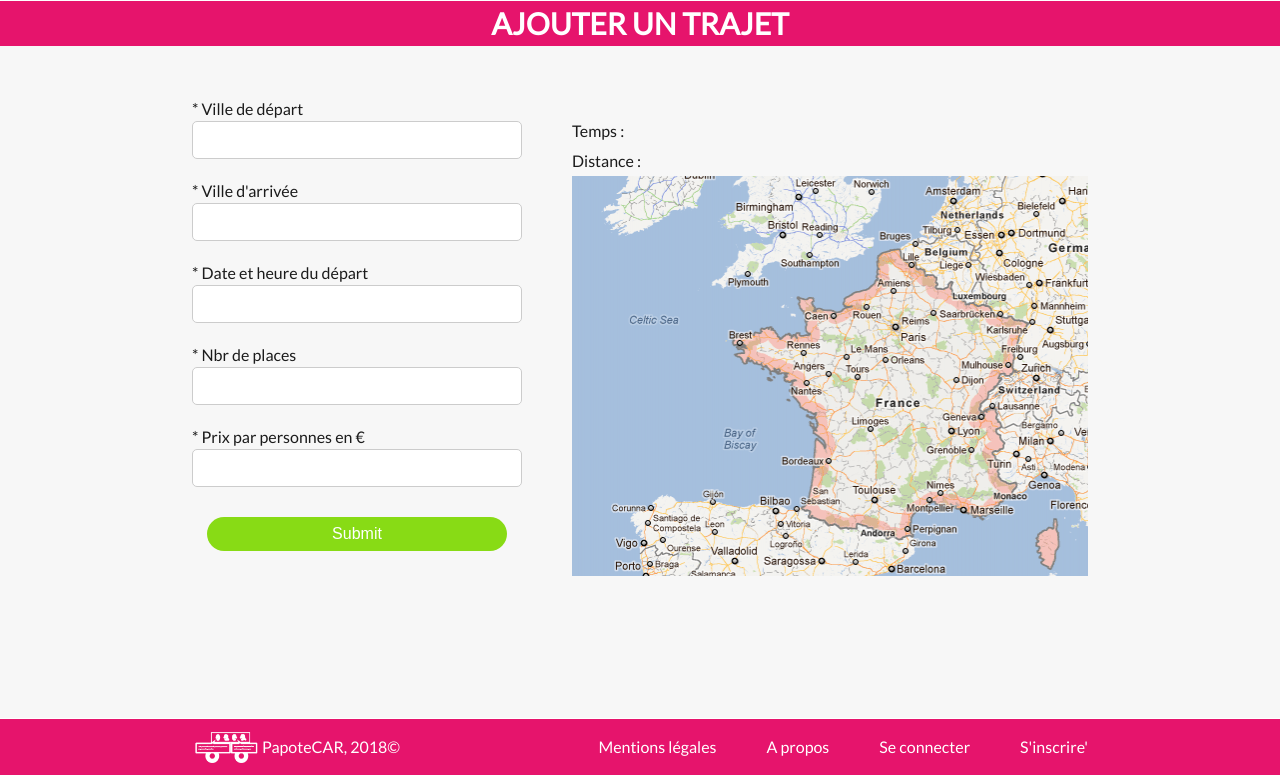
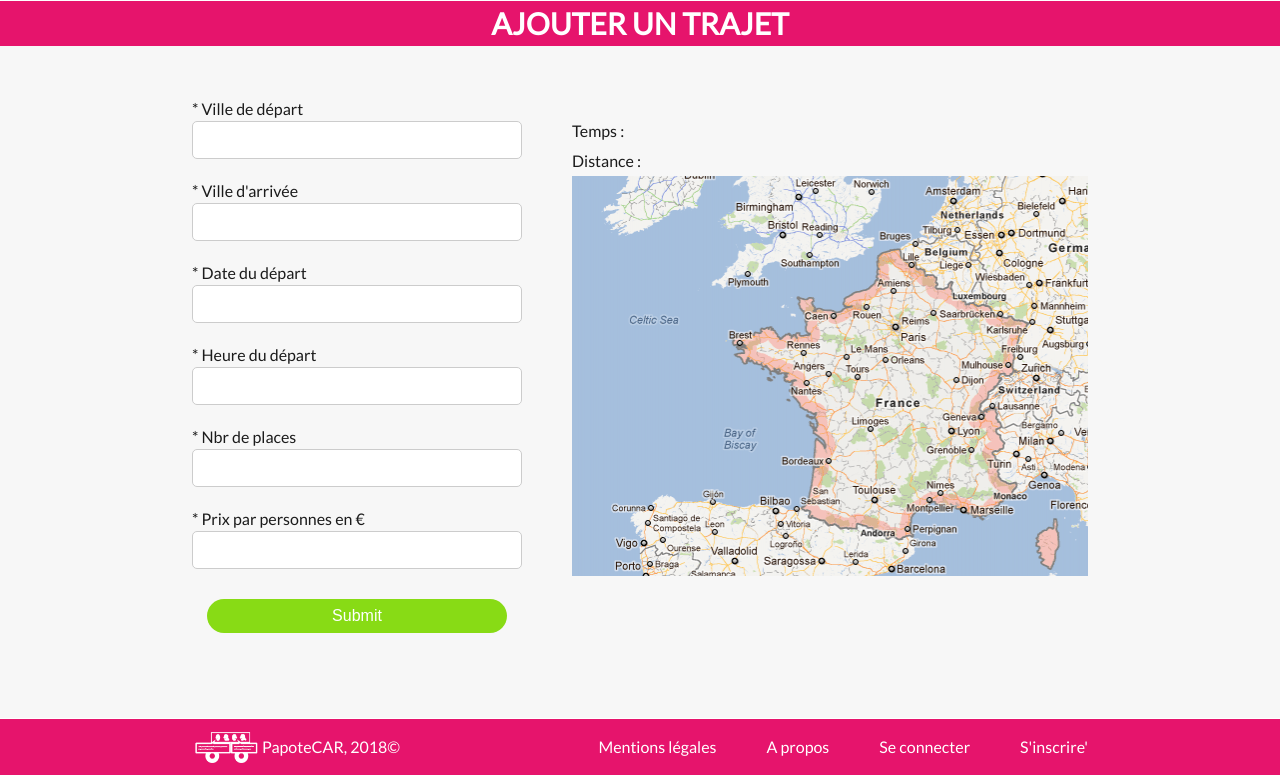
Before and after one commit to Val44300/papoteCar, a Symfony app: template templates/run/addRun.html.twig in a window 1280 px wide. Shown: the part 61-837 px from the top of the page. Run offline with Twig, Linux system fonts and the light colour scheme; the template is opened without the code that fills it, so the values that code supplies are empty; form fields are guessed from the names that the template uses; some libraries are stand-ins or nearby versions.

Commit message:
Resolution de quelques conflits

```diff
--- a/templates/run/addRun.html.twig
+++ b/templates/run/addRun.html.twig
@@ -11,7 +11,8 @@
                 {{ form_start(runForm) }}
                     {{ form_row(runForm.departure, { 'label': '* Ville de départ' }) }}
                     {{ form_row(runForm.arrival, { 'label': '* Ville d\'arrivée' }) }}
-                {{ form_row(runForm.departureSchedule, { 'label': '* Date et heure du départ' }) }}
+                    {{ form_row(runForm.departureDate, { 'label': '* Date du départ' }) }}
+                    {{ form_row(runForm.departureTime, { 'label': '* Heure du départ' }) }}
                     {{ form_row(runForm.places, { 'label': '* Nbr de places' }) }}
                     {{ form_row(runForm.price, { 'label': '* Prix par personnes en €' }) }}
                     {{ form_row(runForm.submit) }}
```
Lines whose indentation alone changed are shown as unchanged.
